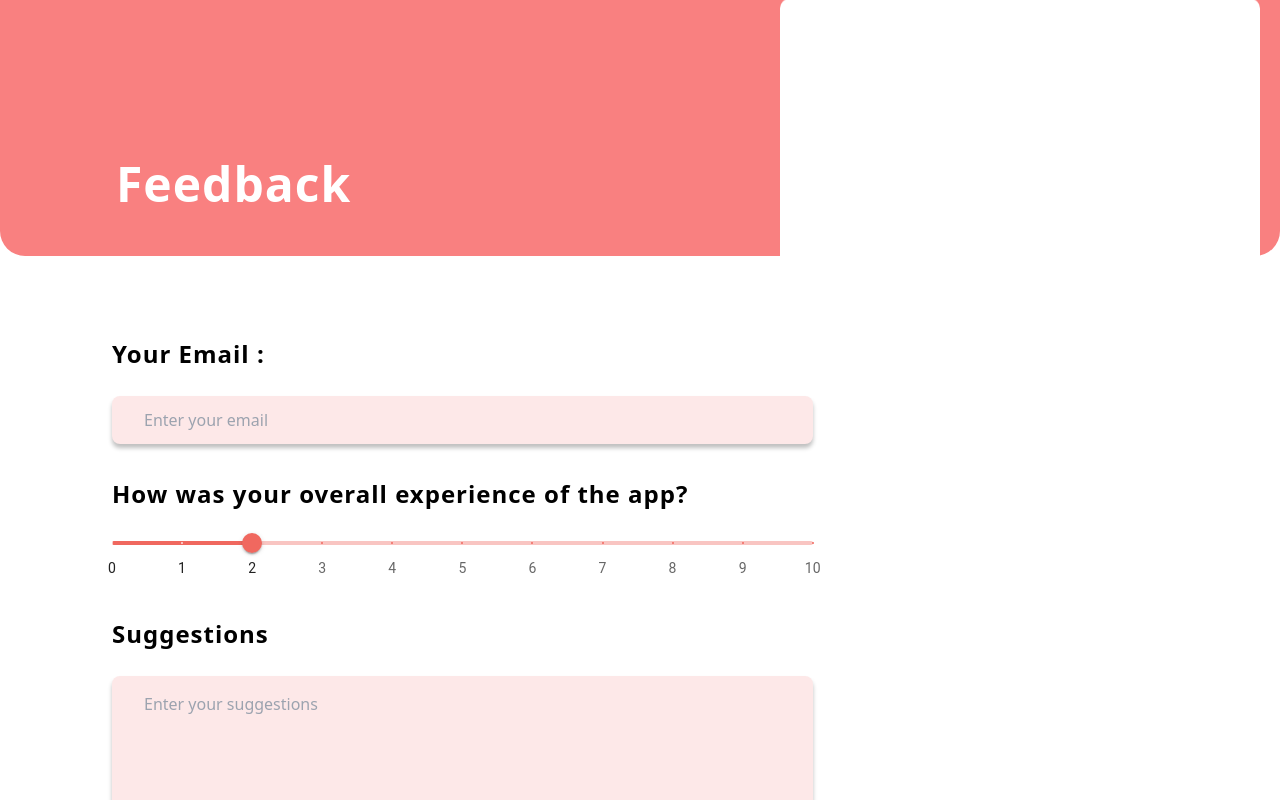
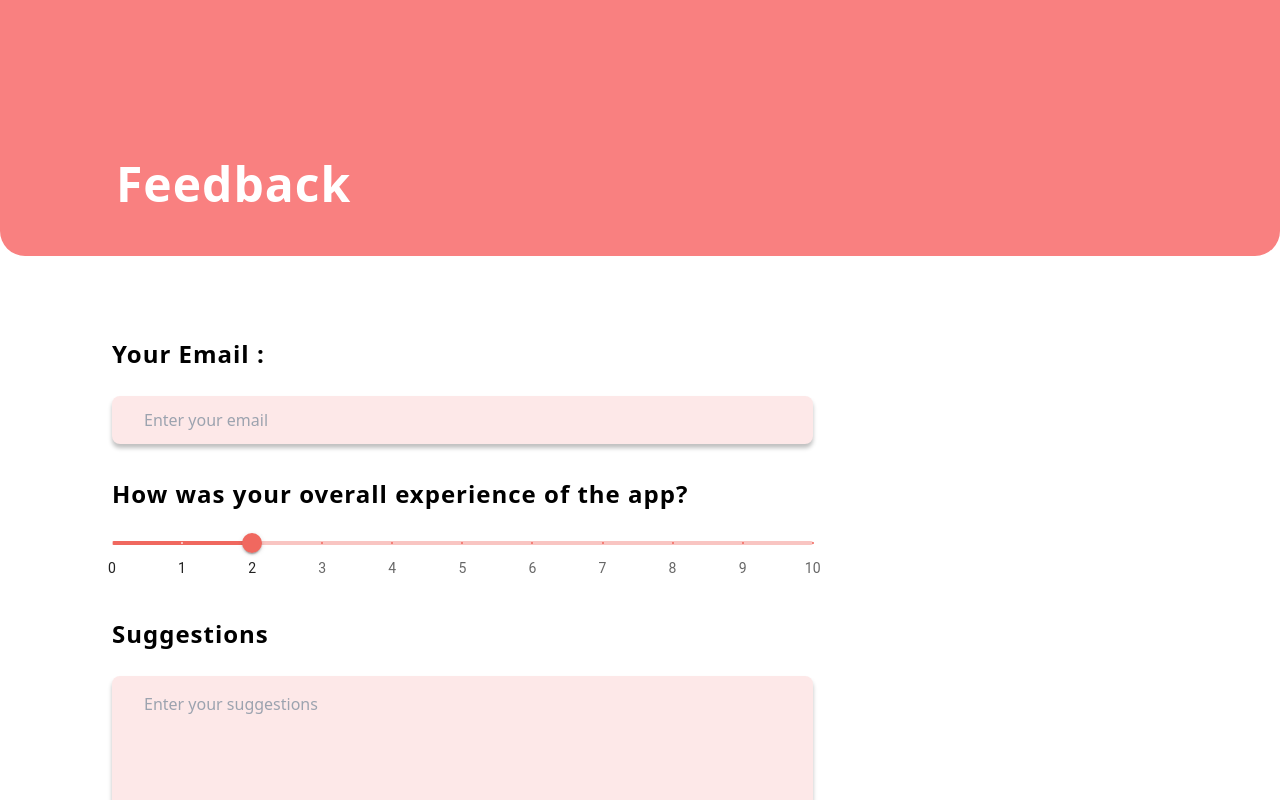
Before and after one commit to iictech/Startup_Tmsl, a React (Create React App) app: page /feedback in a window 1280 px wide. Shown: the top 800 px of the page. Built offline with nearby package versions, Linux system fonts and the light colour scheme.

Commit message:
chamged the gif features

```diff
--- a/src/Pages/Feedback/Feedback.css
+++ b/src/Pages/Feedback/Feedback.css
@@ -27,8 +27,8 @@
 .feedbackgif {
     width: 30rem;
     position: fixed;
-    top: 5px;
-    right: 20px;
+    top: 280px;
+    right: 30px;
     border-radius: 10px;
     background: transparent;
     animation: updown 1s ease-in-out infinite alternate;
@@ -143,6 +143,7 @@
         width: 15rem;
         position: fixed;
         right: 22%;
+        top: 4%;
     }
 
     .details {
```
Also changed, not shown: src/Pages/Feedback/Feedback.gif.
